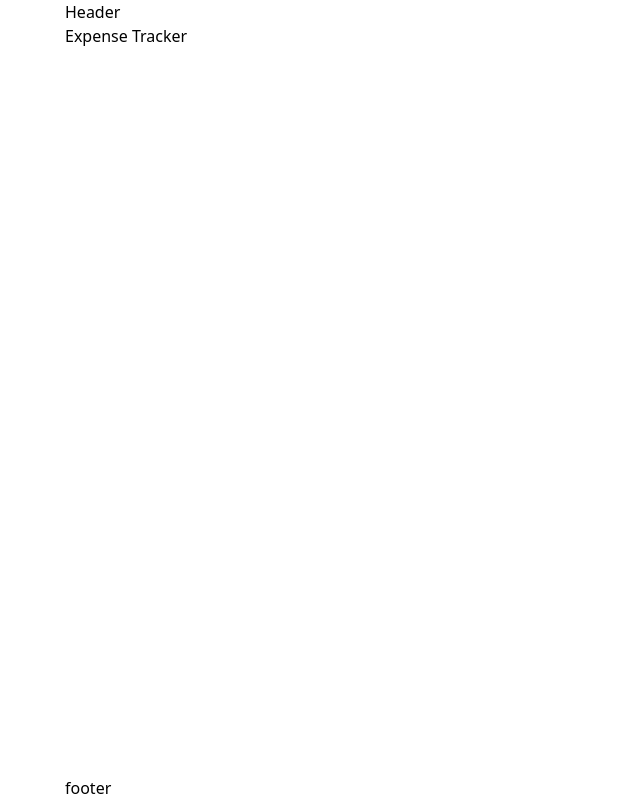
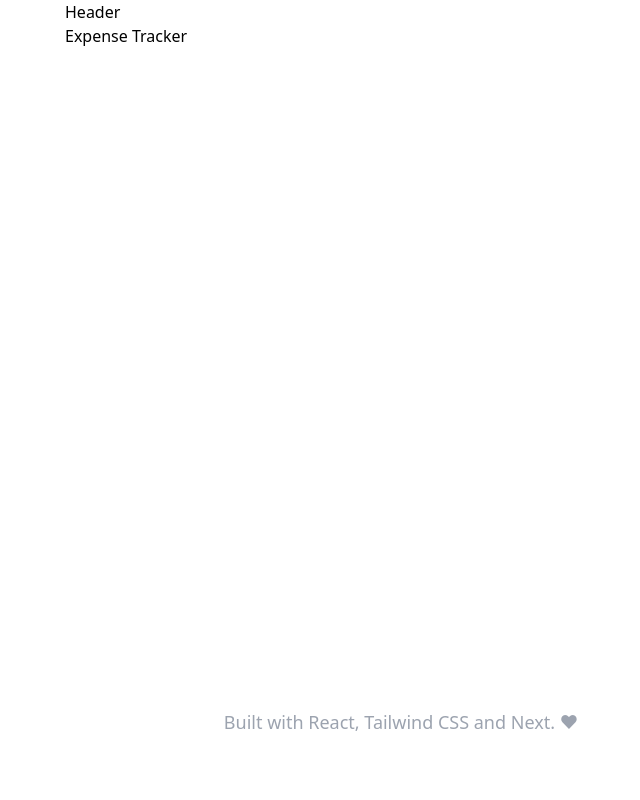
Before and after one commit to hosseinfarhanisadr/expense-tracker, a Next.js app: page / in a window 1280 px wide. Shown: the whole page, without its empty margins (239-879 px from the left). Built offline with nearby package versions, Linux system fonts and the light colour scheme.

Commit message:
Add Footer component

```diff
--- /dev/null
+++ b/components/Footer/Footer.js
@@ -0,0 +1,11 @@
+const Footer = () => {
+  return (
+    <footer className="pb-4 sm:pb-16 pt-4">
+      <div className="text-center text-lg text-gray-400">
+        Built with React, Tailwind CSS and Next. ❤
+      </div>
+    </footer>
+  );
+};
+
+export default Footer;
--- /dev/null
+++ b/components/Footer/index.js
@@ -0,0 +1 @@
+export { default } from './Footer';
--- a/components/Layout/Layout.js
+++ b/components/Layout/Layout.js
@@ -1,4 +1,5 @@
 import PropTypes from 'prop-types';
+import Footer from '../Footer/Footer';
 
 const Layout = ({ children }) => {
   return (
@@ -7,7 +8,7 @@ const Layout = ({ children }) => {
       <main className="flex-grow" role="main">
         {children}
       </main>
-      <footer>footer</footer>
+      <Footer />
     </div>
   );
 };
```
